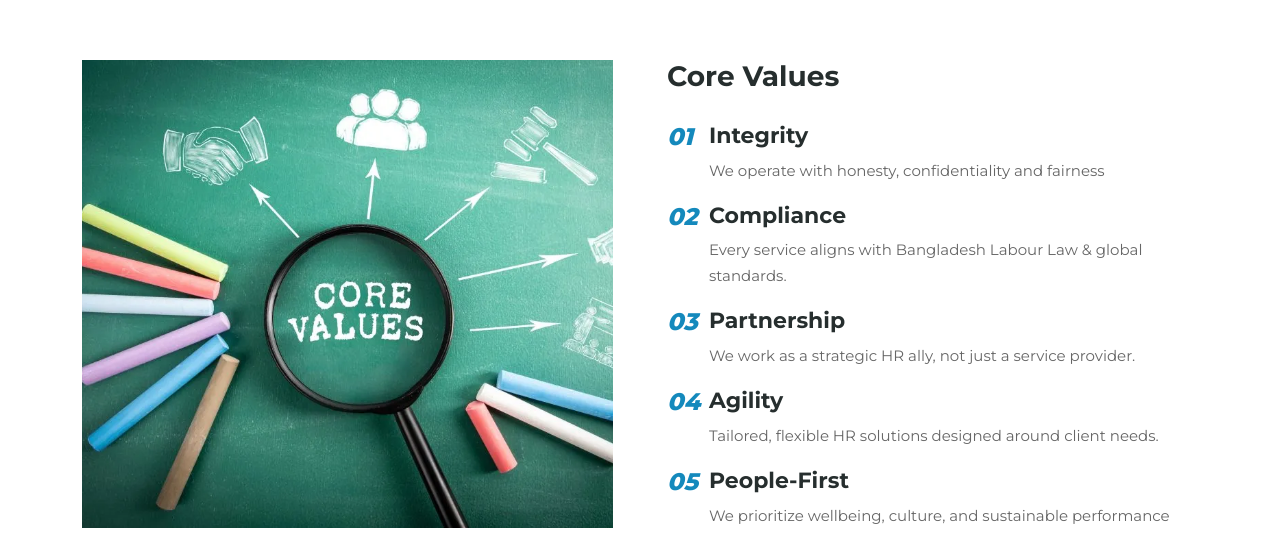
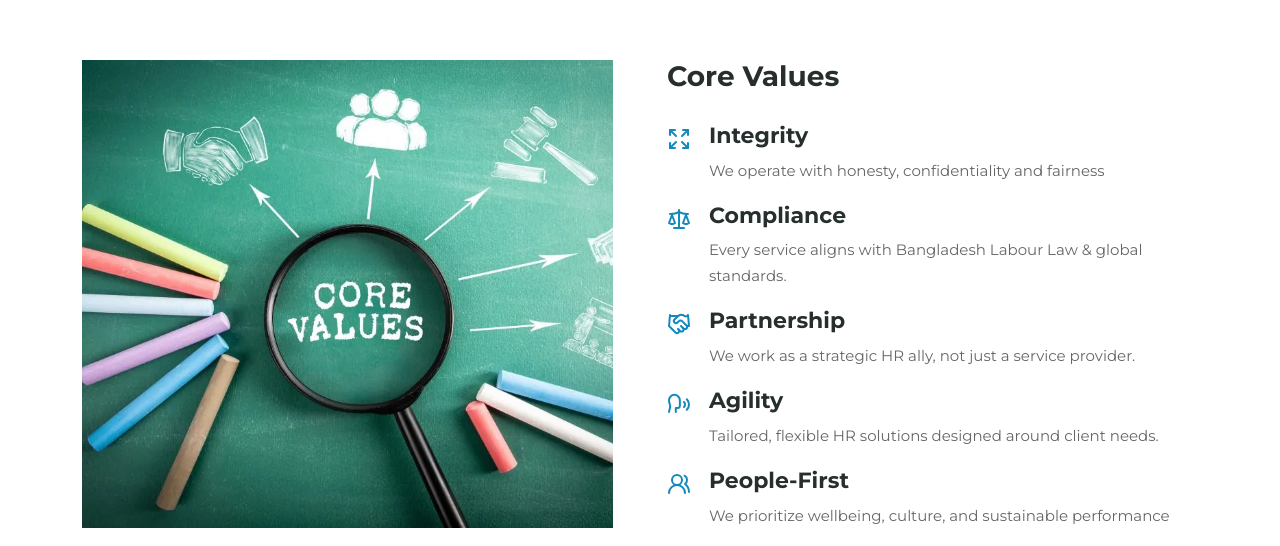
Before and after one commit to MostasirMahim/talentracker-demo, a Next.js app: page /about-us in a window 1280 px wide. Shown: the part 1760-2306 px from the top of the page. Built offline with nearby package versions, Linux system fonts and the light colour scheme; no server answers.

Commit message:
Changed number to icon in about page

```diff
--- a/src/components/About/AboutContentTwo.js
+++ b/src/components/About/AboutContentTwo.js
@@ -2,6 +2,7 @@
 
 import React from "react";
 import Image from "next/image";
+import { Expand, Scale, Handshake, Speech, UsersRound } from "lucide-react";
 
 const AboutContentTwo = () => {
   return (
@@ -30,12 +31,16 @@ const AboutContentTwo = () => {
                 <span className="h3">Core Values</span>
                 <ul className="features-list">
                   <li>
-                    <div className="number">01</div>
+                    <div className="number">
+                      <Expand />
+                    </div>
                     <h3>Integrity</h3>
                     <p>We operate with honesty, confidentiality and fairness</p>
                   </li>
                   <li>
-                    <div className="number">02</div>
+                    <div className="number">
+                      <Scale />
+                    </div>
                     <h3>Compliance</h3>
                     <p>
                       Every service aligns with Bangladesh Labour Law & global
@@ -43,7 +48,9 @@ const AboutContentTwo = () => {
                     </p>
                   </li>
                   <li>
-                    <div className="number">03</div>
+                    <div className="number">
+                      <Handshake />
+                    </div>
                     <h3>Partnership</h3>
                     <p>
                       We work as a strategic HR ally, not just a service
@@ -51,7 +58,9 @@ const AboutContentTwo = () => {
                     </p>
                   </li>
                   <li>
-                    <div className="number">04</div>
+                    <div className="number">
+                      <Speech />
+                    </div>
                     <h3>Agility</h3>
                     <p>
                       Tailored, flexible HR solutions designed around client
@@ -59,7 +68,9 @@ const AboutContentTwo = () => {
                     </p>
                   </li>
                   <li>
-                    <div className="number">05</div>
+                    <div className="number">
+                      <UsersRound />
+                    </div>
                     <h3>People-First </h3>
                     <p>
                       We prioritize wellbeing, culture, and sustainable
```
